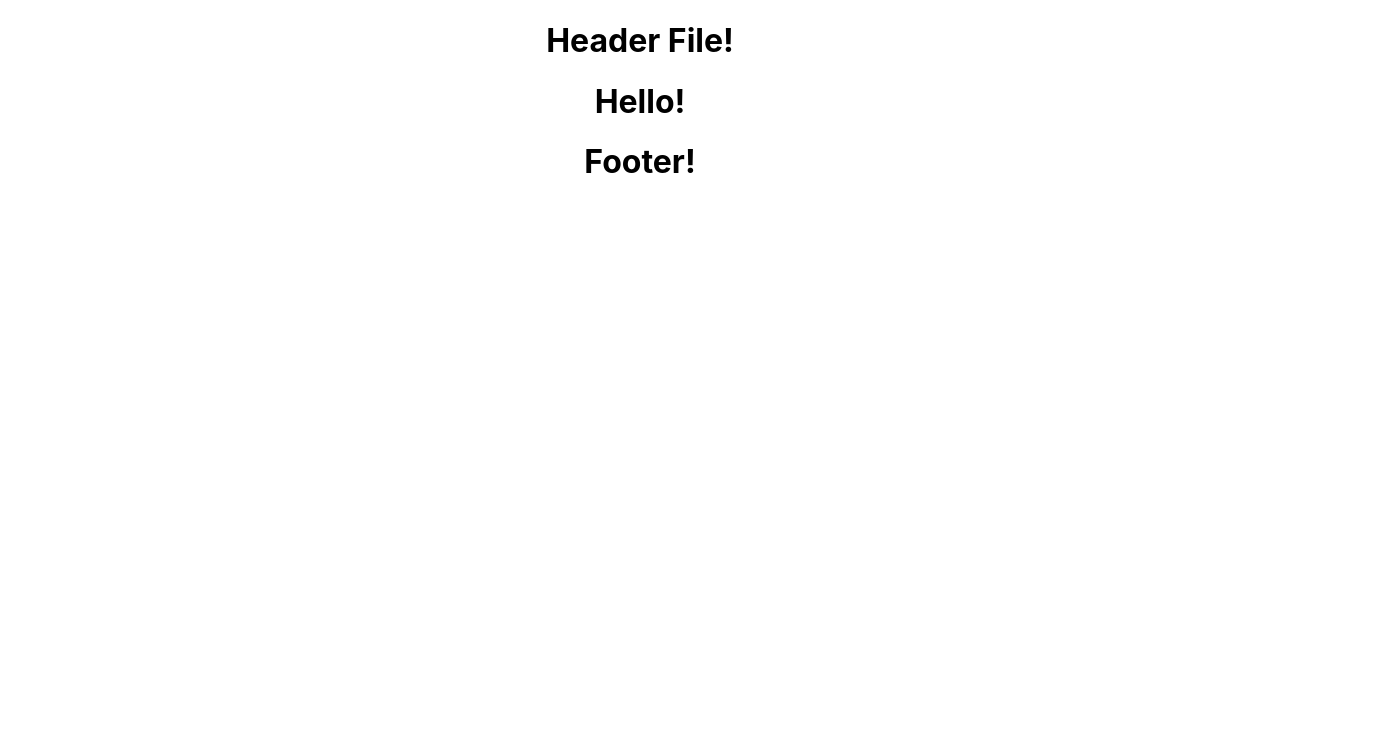
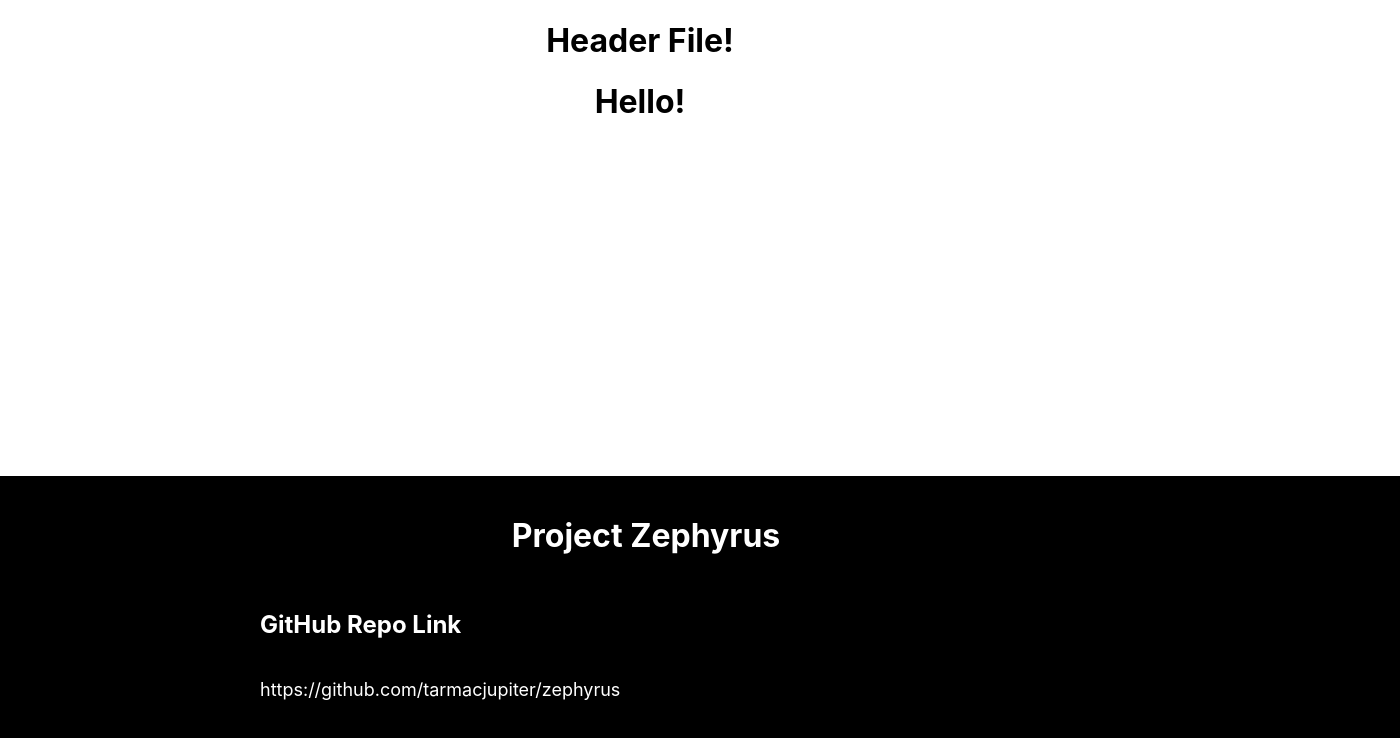
Before and after one commit to tarmacjupiter/zephyrus, a React (Create React App) app: page / in a window 1280 px wide. Shown: the top 738 px of the page, 1400 px wide, since content can reach past the window. Built offline with nearby package versions, Linux system fonts and the light colour scheme.

Commit message:
Added basic footer

```diff
--- a/package.json
+++ b/package.json
@@ -8,11 +8,12 @@
     "@testing-library/user-event": "^13.5.0",
     "react": "^18.2.0",
     "react-dom": "^18.2.0",
-    "react-scripts": "5.0.1",
+    "react-scripts": "^5.0.1",
+    "styled-components": "^5.3.9",
     "web-vitals": "^2.1.4"
   },
   "scripts": {
-    "start": "PORT=8050 react-scripts start",
+    "start": "react-scripts start",
     "build": "react-scripts build",
     "test": "react-scripts test",
     "eject": "react-scripts eject"
--- a/src/components/Footer.js
+++ b/src/components/Footer.js
@@ -1,11 +1,36 @@
 import React from 'react'
+import {
+  Box,
+  Container,
+  Column,
+  FooterLink,
+  Heading,
+} from "./FooterStyles";
 
 function Footer(){
-    return (
-        <div>
-            <h1>Footer!</h1>
-        </div>
-    )
+  return (
+    <Box>
+      <h1 style={{ color: "white",
+                   textAlign: "center",
+                   marginTop: "-50px",
+                   marginLeft: "0px",
+                   width: "90%",
+                   padding: "10px"
+                   }}>
+        Project Zephyrus
+      </h1>
+      <Container>
+        {/* <Row> */}
+          <Column>
+            <Heading>GitHub Repo Link</Heading>
+            <FooterLink href="https://github.com/tarmacjupiter/zephyrus">
+              https://github.com/tarmacjupiter/zephyrus
+            </FooterLink>
+          </Column>
+        {/* </Row> */}
+      </Container>
+    </Box>
+  );
 }
 
 export default Footer;
--- /dev/null
+++ b/src/components/FooterStyles.js
@@ -0,0 +1,61 @@
+import styled from 'styled-components';
+
+export const Box = styled.div`
+padding: 80px 60px;
+background: black;
+position: absolute;
+bottom: 0;
+width: 100%;
+
+
+@media (max-width: 1000px) {
+	padding: 70px 30px;
+}
+`;
+
+export const Container = styled.div`
+	display: flex;
+	flex-direction: column;
+	justify-content: center;
+	max-width: 1000px;
+	margin: 0 auto;
+	/* background: red; */
+`
+
+export const Column = styled.div`
+display: flex;
+flex-direction: column;
+text-align: left;
+margin-left: 60px;
+`;
+
+export const Row = styled.div`
+display: grid;
+grid-template-columns: repeat(auto-fill,
+						minmax(185px, 1fr));
+grid-gap: 20px;
+
+@media (max-width: 1000px) {
+	grid-template-columns: repeat(auto-fill,
+						minmax(200px, 1fr));
+}
+`;
+
+export const FooterLink = styled.a`
+color: #fff;
+margin-bottom: 20px;
+font-size: 18px;
+text-decoration: none;
+
+&:hover {
+	color: green;
+	transition: 200ms ease-in;
+}
+`;
+
+export const Heading = styled.p`
+font-size: 24px;
+color: #fff;
+margin-bottom: 40px;
+font-weight: bold;
+`;
```
Also changed, not shown: src/Footer.js (added), 1 other file (tests, documents, lock files or other folders).
